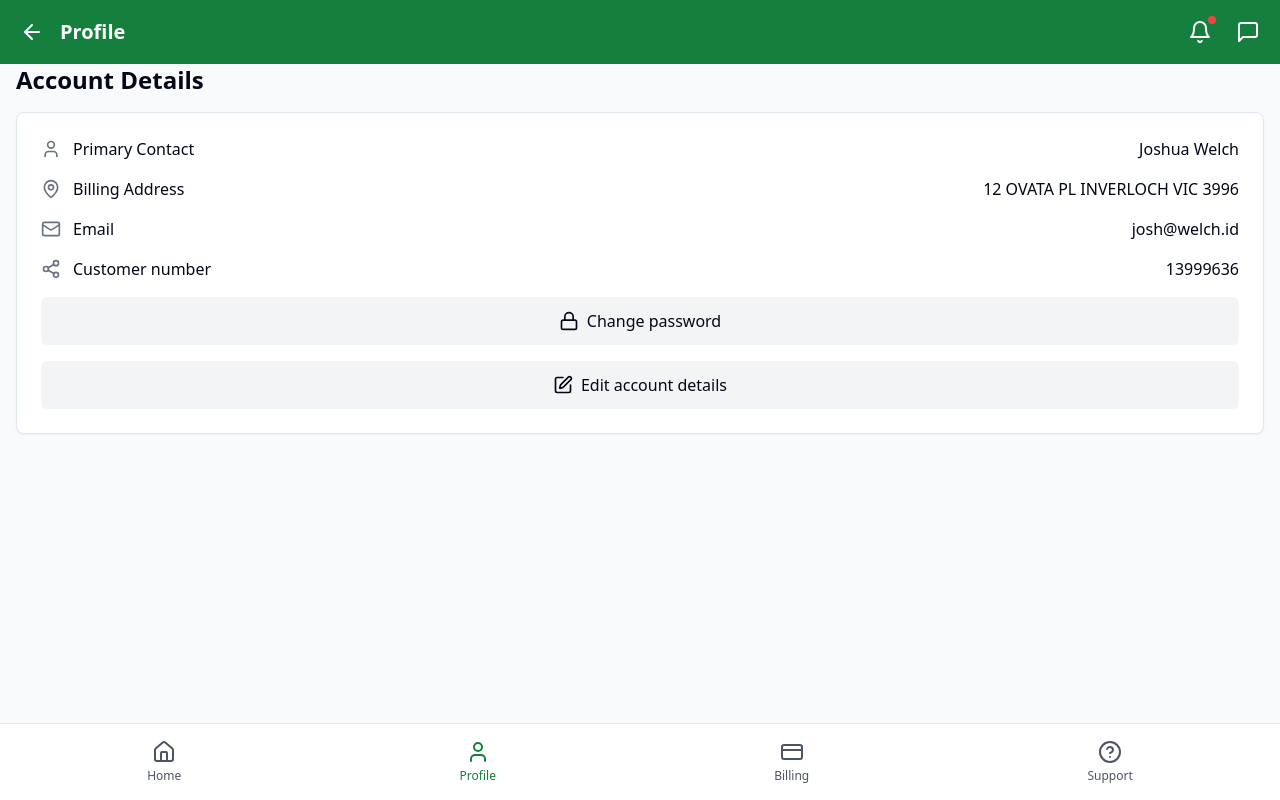
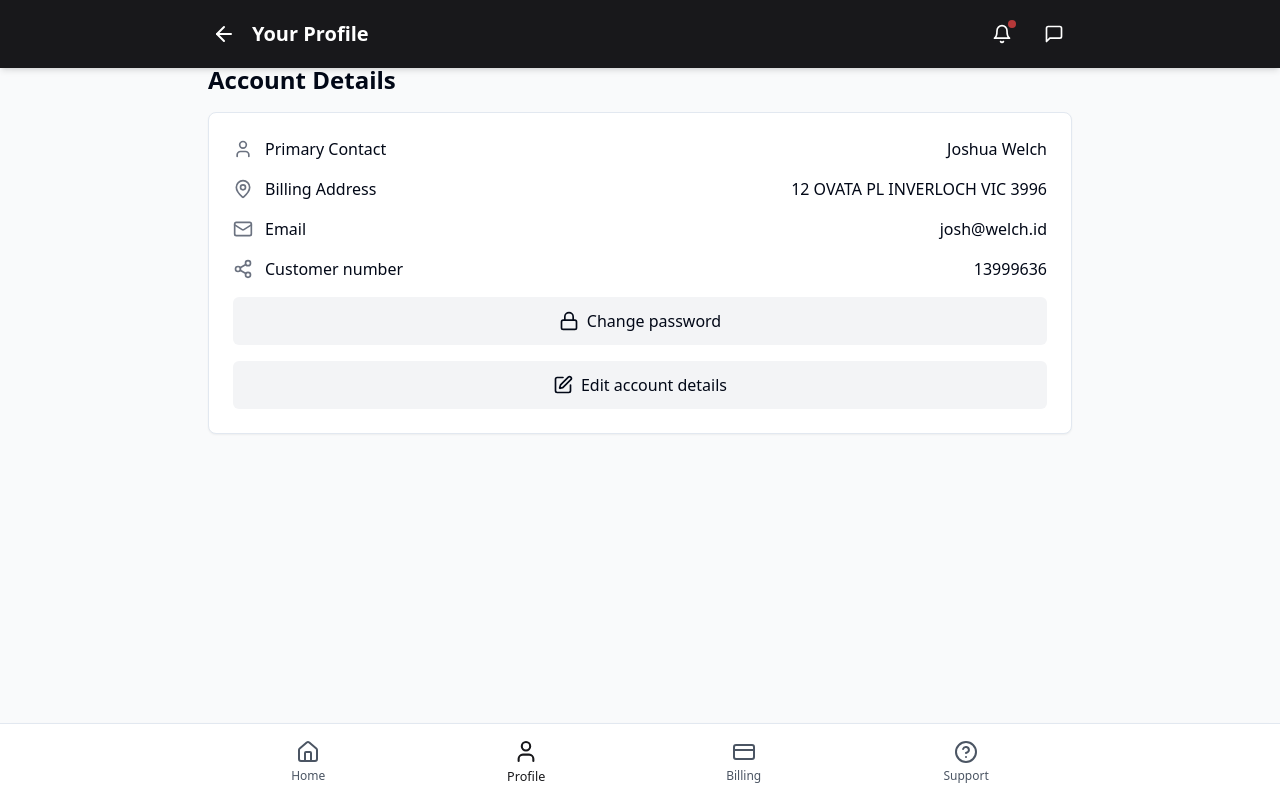
Before and after one commit to Josh-welch/api-connectivity-explorer, a React (Vite) app: page /profile in a window 1280 px wide. Built offline with nearby package versions, Linux system fonts and the light colour scheme.

Commit message:
Improve UI Friendliness
Enhanced the user interface to create a more friendly and approachable experience for users. Adjustments may include visual elements, layout changes, and overall design improvements.
[skip gpt_engineer]

```diff
--- a/src/components/layout/BottomNav.tsx
+++ b/src/components/layout/BottomNav.tsx
@@ -6,23 +6,51 @@ const BottomNav = () => {
   const isActive = (path: string) => location.pathname === path;
 
   return (
-    <div className="fixed bottom-0 left-0 right-0 border-t bg-white dark:bg-gray-900">
-      <nav className="flex justify-around p-2">
-        <Link to="/" className={`flex flex-col items-center p-2 ${isActive('/') ? 'text-green-700 dark:text-green-500' : 'text-gray-600 dark:text-gray-400'}`}>
+    <div className="fixed bottom-0 left-0 right-0 border-t bg-white dark:bg-gray-900 shadow-lg transition-all duration-200">
+      <nav className="flex justify-around p-2 max-w-4xl mx-auto">
+        <Link
+          to="/"
+          className={`flex flex-col items-center p-2 rounded-lg transition-all duration-200 ${
+            isActive('/')
+              ? 'text-sidebar-primary scale-105'
+              : 'text-gray-600 dark:text-gray-400 hover:text-sidebar-primary hover:bg-gray-50 dark:hover:bg-gray-800'
+          }`}
+        >
           <Home className="h-6 w-6" />
-          <span className="text-xs mt-1">Home</span>
+          <span className="text-xs mt-1 font-medium">Home</span>
         </Link>
-        <Link to="/profile" className={`flex flex-col items-center p-2 ${isActive('/profile') ? 'text-green-700 dark:text-green-500' : 'text-gray-600 dark:text-gray-400'}`}>
+        <Link
+          to="/profile"
+          className={`flex flex-col items-center p-2 rounded-lg transition-all duration-200 ${
+            isActive('/profile')
+              ? 'text-sidebar-primary scale-105'
+              : 'text-gray-600 dark:text-gray-400 hover:text-sidebar-primary hover:bg-gray-50 dark:hover:bg-gray-800'
+          }`}
+        >
           <User className="h-6 w-6" />
-          <span className="text-xs mt-1">Profile</span>
+          <span className="text-xs mt-1 font-medium">Profile</span>
         </Link>
-        <Link to="/billing" className={`flex flex-col items-center p-2 ${isActive('/billing') ? 'text-green-700 dark:text-green-500' : 'text-gray-600 dark:text-gray-400'}`}>
+        <Link
+          to="/billing"
+          className={`flex flex-col items-center p-2 rounded-lg transition-all duration-200 ${
+            isActive('/billing')
+              ? 'text-sidebar-primary scale-105'
+              : 'text-gray-600 dark:text-gray-400 hover:text-sidebar-primary hover:bg-gray-50 dark:hover:bg-gray-800'
+          }`}
+        >
           <CreditCard className="h-6 w-6" />
-          <span className="text-xs mt-1">Billing</span>
+          <span className="text-xs mt-1 font-medium">Billing</span>
         </Link>
-        <Link to="/support" className={`flex flex-col items-center p-2 ${isActive('/support') ? 'text-green-700 dark:text-green-500' : 'text-gray-600 dark:text-gray-400'}`}>
+        <Link
+          to="/support"
+          className={`flex flex-col items-center p-2 rounded-lg transition-all duration-200 ${
+            isActive('/support')
+              ? 'text-sidebar-primary scale-105'
+              : 'text-gray-600 dark:text-gray-400 hover:text-sidebar-primary hover:bg-gray-50 dark:hover:bg-gray-800'
+          }`}
+        >
           <HelpCircle className="h-6 w-6" />
-          <span className="text-xs mt-1">Support</span>
+          <span className="text-xs mt-1 font-medium">Support</span>
         </Link>
       </nav>
     </div>
--- a/src/components/layout/MainLayout.tsx
+++ b/src/components/layout/MainLayout.tsx
@@ -6,7 +6,7 @@ const MainLayout = () => {
   return (
     <div className="min-h-screen bg-gray-50 dark:bg-gray-900">
       <TopBar />
-      <main className="pt-16 pb-20 px-4">
+      <main className="pt-16 pb-20 px-4 max-w-4xl mx-auto">
         <Outlet />
       </main>
       <BottomNav />
--- a/src/components/layout/TopBar.tsx
+++ b/src/components/layout/TopBar.tsx
@@ -7,32 +7,35 @@ const TopBar = () => {
 
   const getTitle = (path: string) => {
     switch (path) {
-      case '/': return 'Services';
-      case '/profile': return 'Profile';
-      case '/billing': return 'Billing';
-      case '/support': return 'Support';
+      case '/': return 'Welcome';
+      case '/profile': return 'Your Profile';
+      case '/billing': return 'Billing & Payments';
+      case '/support': return 'Help & Support';
       default: return 'Aussie Broadband';
     }
   };
 
   return (
-    <div className="fixed top-0 left-0 right-0 bg-green-700 text-white z-10">
-      <div className="flex items-center justify-between p-4">
+    <div className="fixed top-0 left-0 right-0 bg-sidebar-primary text-white z-10 shadow-md transition-all duration-200">
+      <div className="flex items-center justify-between p-4 max-w-4xl mx-auto">
         <div className="flex items-center gap-3">
           {location.pathname !== '/' && (
-            <button onClick={() => navigate(-1)} className="p-1">
+            <button
+              onClick={() => navigate(-1)}
+              className="p-1 hover:bg-white/10 rounded-full transition-colors duration-200"
+            >
               <ArrowLeft className="h-6 w-6" />
             </button>
           )}
           <h1 className="text-xl font-semibold">{getTitle(location.pathname)}</h1>
         </div>
         <div className="flex items-center gap-4">
-          <button className="p-1 relative">
-            <Bell className="h-6 w-6" />
-            <span className="absolute top-0 right-0 h-2 w-2 bg-red-500 rounded-full"></span>
+          <button className="p-2 hover:bg-white/10 rounded-full transition-colors duration-200 relative">
+            <Bell className="h-5 w-5" />
+            <span className="absolute top-1 right-1 h-2 w-2 bg-red-500 rounded-full animate-pulse"></span>
           </button>
-          <button className="p-1">
-            <MessageSquare className="h-6 w-6" />
+          <button className="p-2 hover:bg-white/10 rounded-full transition-colors duration-200">
+            <MessageSquare className="h-5 w-5" />
           </button>
         </div>
       </div>
--- a/src/pages/Index.tsx
+++ b/src/pages/Index.tsx
@@ -15,7 +15,7 @@ const dummyServices = [
     address: "12 OVATA PL, INVERLOCH VIC",
     speed_tier: "NBN Fast 100Mbps/20Mbps Unlimited",
     technology_type: "FTTN",
-    price: "$95.00",
+    monthly_price: "$95.00",
     usage: {
       current_billing_period: {
         start_date: "2024-01-01",
@@ -60,24 +60,32 @@ const Index = () => {
 
   if (!client) {
     return (
-      <Card className="mt-8">
+      <Card className="mt-8 transition-all duration-200 hover:shadow-md">
         <CardContent className="space-y-4 p-6">
-          <h1 className="text-2xl font-bold text-center mb-6">Aussie Broadband Login</h1>
+          <h1 className="text-2xl font-bold text-center mb-6">Welcome to Aussie Broadband</h1>
           <Input
             type="text"
             placeholder="Username"
             value={username}
             onChange={(e) => setUsername(e.target.value)}
+            className="transition-all duration-200 hover:border-sidebar-primary focus:border-sidebar-primary"
           />
           <Input
             type="password"
             placeholder="Password"
             value={password}
             onChange={(e) => setPassword(e.target.value)}
+            className="transition-all duration-200 hover:border-sidebar-primary focus:border-sidebar-primary"
           />
           <div className="flex gap-4">
-            <Button onClick={handleLogin} className="w-full">Login</Button>
-            <Button variant="secondary" onClick={handleBypass} className="w-full">
+            <Button onClick={handleLogin} className="w-full bg-sidebar-primary hover:bg-sidebar-primary/90 transition-colors duration-200">
+              Login
+            </Button>
+            <Button
+              variant="outline"
+              onClick={handleBypass}
+              className="w-full border-sidebar-primary text-sidebar-primary hover:bg-sidebar-primary/10 transition-colors duration-200"
+            >
               Use Dummy Data
             </Button>
           </div>
@@ -92,22 +100,25 @@ const Index = () => {
     <div className="space-y-6">
       <div className="relative">
         <Search className="absolute left-3 top-1/2 transform -translate-y-1/2 text-gray-400 h-5 w-5" />
-        <Input className="pl-10" placeholder="Search Services and Orders" />
+        <Input
+          className="pl-10 transition-all duration-200 hover:border-sidebar-primary focus:border-sidebar-primary"
+          placeholder="Search Services and Orders"
+        />
       </div>
 
       <div className="space-y-2">
         <h2 className="text-xl text-gray-600">View, change and edit your active services</h2>
 
-        <Card className="hover:bg-gray-50 transition-colors cursor-pointer">
+        <Card className="hover:bg-gray-50 transition-all duration-200 hover:shadow-md cursor-pointer">
           <CardContent className="flex items-center justify-between p-4">
             <div className="flex items-center gap-3">
-              <PlusCircle className="h-6 w-6 text-gray-500" />
+              <PlusCircle className="h-6 w-6 text-sidebar-primary" />
               <div>
                 <h3 className="font-semibold">Add a new service</h3>
                 <p className="text-sm text-gray-600">Select a plan to add to your account</p>
               </div>
             </div>
-            <Button variant="ghost" size="icon">
+            <Button variant="ghost" size="icon" className="text-sidebar-primary hover:bg-sidebar-primary/10">
               <PlusCircle className="h-5 w-5" />
             </Button>
           </CardContent>
@@ -117,11 +128,11 @@ const Index = () => {
       <div className="space-y-4">
         <h2 className="text-xl font-semibold">NBN</h2>
         {displayServices?.map((service) => (
-          <Card key={service.service_id} className="hover:bg-gray-50 transition-colors">
+          <Card key={service.service_id} className="hover:bg-gray-50 transition-all duration-200 hover:shadow-md">
             <CardContent className="p-6 space-y-4">
               <div className="flex items-start justify-between">
                 <div className="flex items-center gap-3">
-                  <Globe className="h-6 w-6 text-gray-500" />
+                  <Globe className="h-6 w-6 text-sidebar-primary" />
                   <div>
                     <h3 className="font-semibold">NBN</h3>
                     <p className="text-sm text-gray-600">{service.address}</p>
@@ -132,11 +143,11 @@ const Index = () => {
 
               <div className="space-y-4 pt-4">
                 <div className="flex gap-4">
-                  <Button variant="outline" className="flex-1">
+                  <Button variant="outline" className="flex-1 hover:bg-sidebar-primary/10 hover:text-sidebar-primary transition-colors duration-200">
                     <Edit2 className="mr-2 h-4 w-4" />
                     Edit Plan
                   </Button>
-                  <Button variant="outline" className="flex-1">
+                  <Button variant="outline" className="flex-1 hover:bg-sidebar-primary/10 hover:text-sidebar-primary transition-colors duration-200">
                     <MapPin className="mr-2 h-4 w-4" />
                     Relocate
                   </Button>
@@ -148,12 +159,12 @@ const Index = () => {
                     <span>Month-to-month</span>
                   </div>
                   <div className="flex justify-between">
-                    <span className="text-xl font-bold">{service.price}/month</span>
+                    <span className="text-xl font-bold">{service.monthly_price}/month</span>
                     <span className="text-gray-600">Next bill: 25-01-2025</span>
                   </div>
                 </div>
 
-                <Button variant="outline" className="w-full">
+                <Button variant="outline" className="w-full hover:bg-sidebar-primary/10 hover:text-sidebar-primary transition-colors duration-200">
                   <CreditCard className="mr-2 h-4 w-4" />
                   Billing and payment
                 </Button>
@@ -161,13 +172,13 @@ const Index = () => {
                 <div className="space-y-2">
                   <h4 className="font-semibold">Usage</h4>
                   <div className="flex items-center gap-2">
-                    <BarChart className="h-5 w-5 text-gray-500" />
+                    <BarChart className="h-5 w-5 text-sidebar-primary" />
                     <span>{service.usage.current_billing_period.total_downloaded.toFixed(2)}GB used</span>
                     <span className="text-gray-500 ml-auto">Unlimited Data</span>
                   </div>
                   <div className="h-2 bg-gray-100 rounded-full overflow-hidden">
                     <div
-                      className="h-full bg-green-600 rounded-full"
+                      className="h-full bg-sidebar-primary rounded-full transition-all duration-1000"
                       style={{ width: `${Math.min((service.usage.current_billing_period.total_downloaded / 1000) * 100, 100)}%` }}
                     />
                   </div>
```
